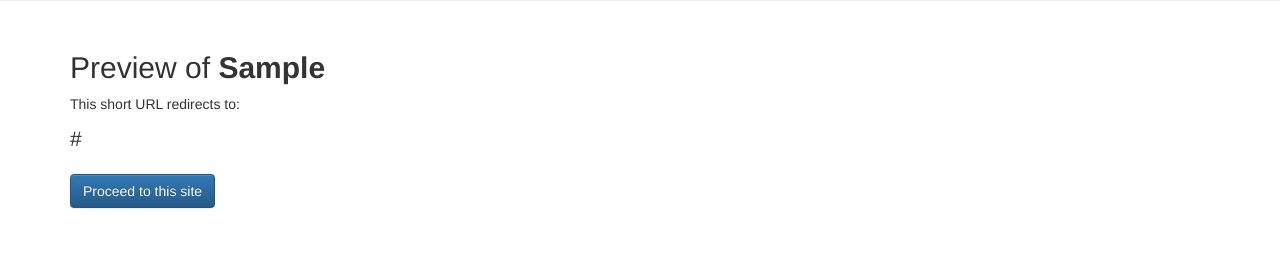
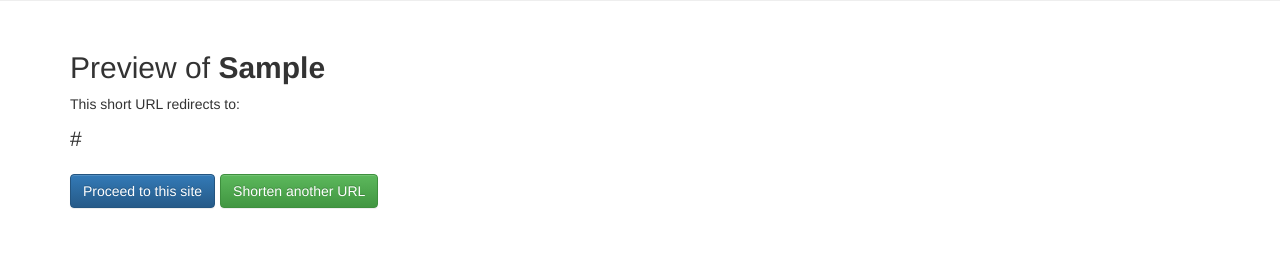
Before and after one commit to smtchahal/url-shortener, a Django app: template url_shortener/templates/url_shortener/preview.html in a window 1280 px wide. Shown: the part 239-513 px from the top of the page. Run offline with Django 3.2, Linux system fonts and the light colour scheme; the template is opened without the code that fills it: most values are stand-ins (such as "Sample title", 1, 10 or a date in 2020); some libraries are stand-ins or nearby versions.

Commit message:
Design changes to preview.html

```diff
--- a/url_shortener/templates/url_shortener/preview.html
+++ b/url_shortener/templates/url_shortener/preview.html
@@ -5,6 +5,9 @@
 <h2>Preview of <strong>{{ full_alias }}</strong></h2>
 <p>This short URL redirects to:</p>
 <div id="url" class="lead">{{ url }}</div>
-<p><strong><a class="btn btn-primary" href="{{ url }}">Proceed to this site</a></strong></p>
+<div class="btn-toolbar" role="toolbar" aria-label="...">
+  <a class="btn btn-primary" href="{{ url }}">Proceed to this site</a>
+  <a class="btn btn-success" href="{% url 'url_shortener:index' %}">Shorten another URL</a>
+</div>
 {% endautoescape %}
 {% endblock %}
```
